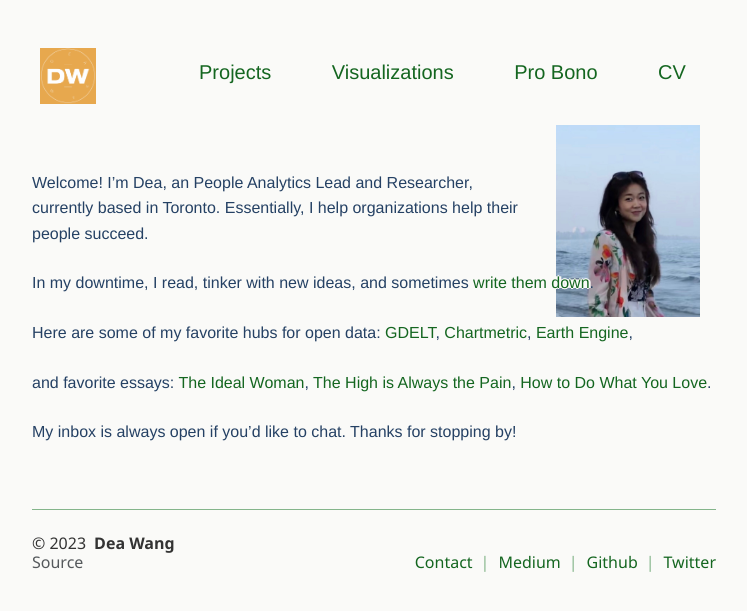
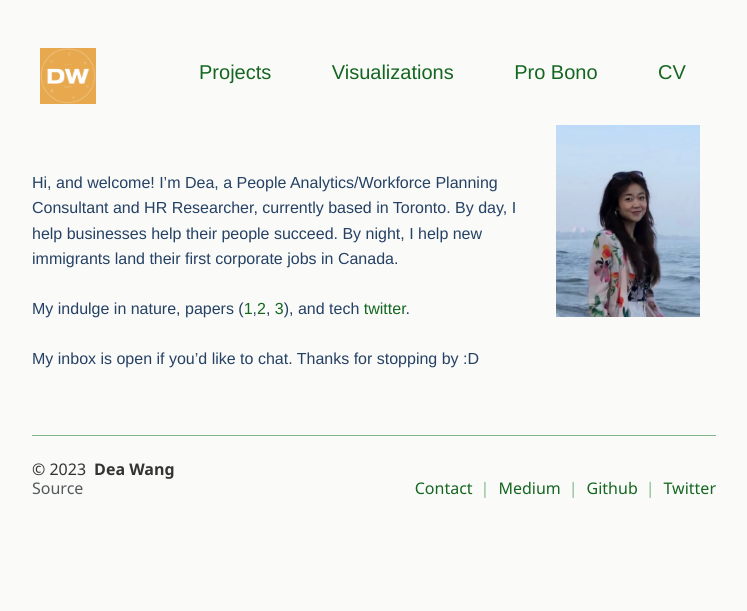
Before and after one commit to deawyk/deawyk.github.io, a Jekyll site: the page built from index.md, in a window 1280 px wide. Shown: the top 611 px of the page, without its empty margins (266-1013 px from the left). Built offline with Jekyll 4.4.1, drawn with Linux system fonts in a browser that asks for light colours.

Commit message:
Update index.md

```diff
--- a/index.md
+++ b/index.md
@@ -16,15 +16,11 @@
 <div class="lead lead-about">
 
 <br>
-Welcome! I'm Dea, an People Analytics Lead and Researcher, currently based in Toronto. Essentially, I help organizations help their people succeed.
+Hi, and welcome! I'm Dea, a People Analytics/Workforce Planning Consultant and HR Researcher, currently based in Toronto. By day, I help businesses help their people succeed. By night, I help new immigrants land their first corporate jobs in Canada. <br>
 
-In my downtime, I read, tinker with new ideas, and sometimes [write them down](https://deaw.medium.com/). <br>
+My indulge in nature, papers ([1](https://scholar.google.com/citations?view_op=view_citation&hl=en&user=cL23w-4AAAAJ&citation_for_view=cL23w-4AAAAJ:lK9BDNCuzFgC),[2](https://themorningnews.org/article/the-high-is-always-the-pain-and-the-pain-is-always-the-high), [3](http://www.paulgraham.com/love.html)), and tech [twitter](twitter.com/deawyk/likes).
 
-Here are some of my favorite hubs for open data: [GDELT](https://www.gdeltproject.org/), [Chartmetric](https://www.chartmetric.com/music-industry-trends/6mo-report), [Earth Engine](https://developers.google.com/earth-engine/datasets),
-
-and favorite essays: [The Ideal Woman](https://www.theguardian.com/news/2019/aug/02/athleisure-barre-kale-tyranny-ideal-woman-labour), [The High is Always the Pain](https://themorningnews.org/article/the-high-is-always-the-pain-and-the-pain-is-always-the-high), [How to Do What You Love](http://www.paulgraham.com/love.html).
-
-My inbox is always open if you'd like to chat. Thanks for stopping by!
+My inbox is open if you'd like to chat. Thanks for stopping by :D
 </div>
 
 
```
